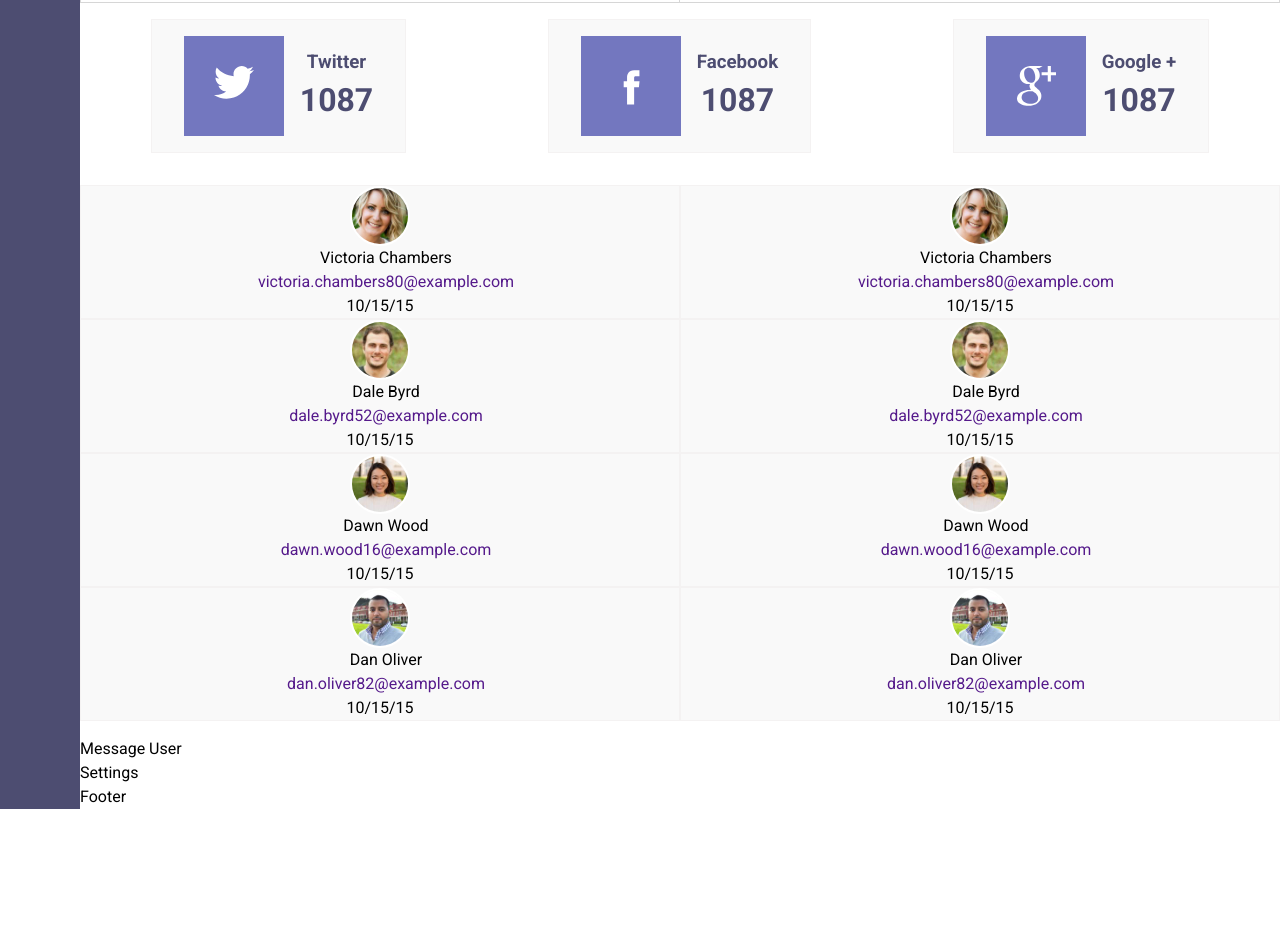
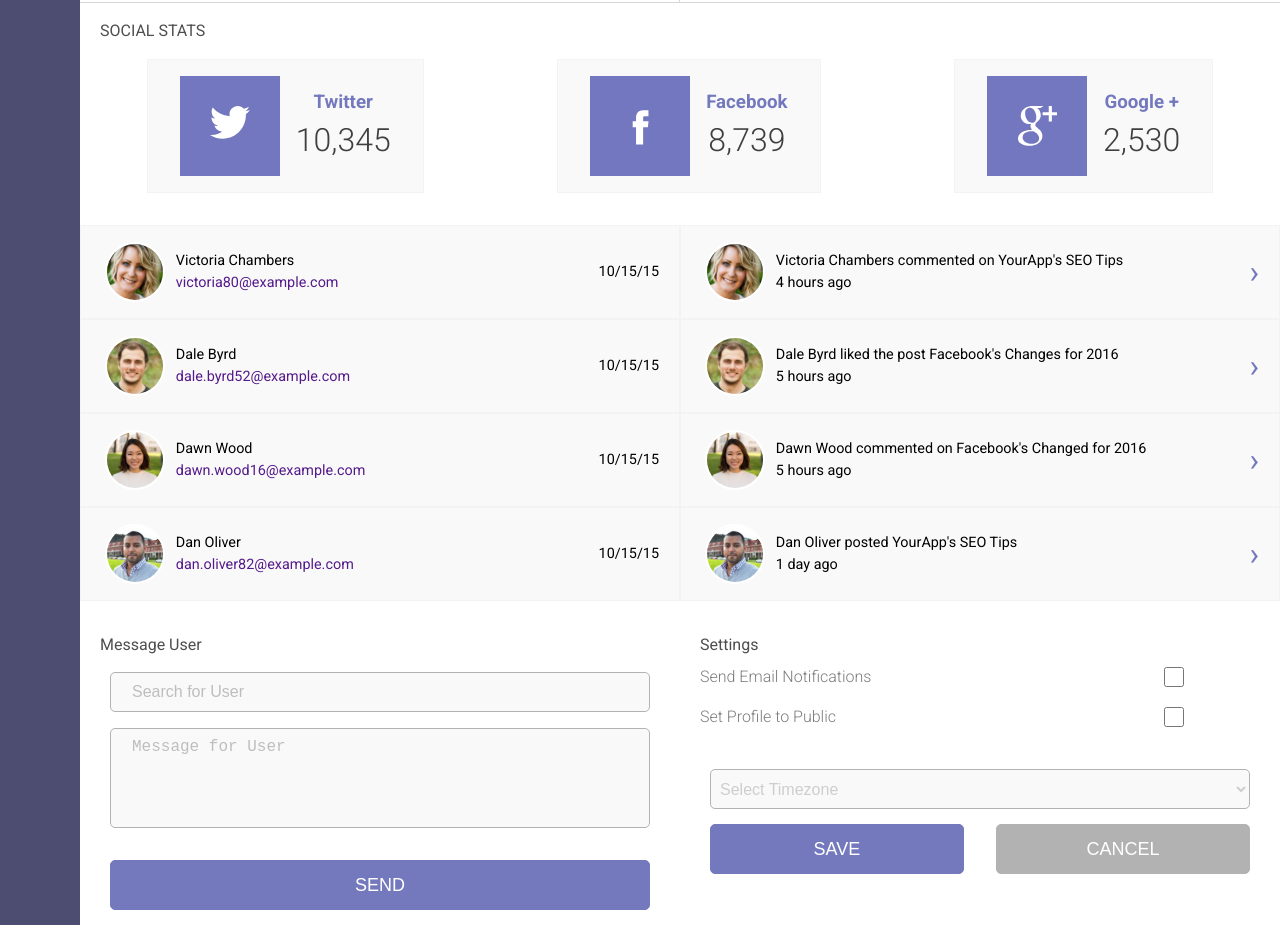
Before and after one commit to chamberino/project_7_web_app_dashboard, a plain HTML site: page index.html in a window 1280 px wide. Shown: the part 931-1856 px from the top of the page. Before the commit the page ends 1740 px from the top, so only its background shows below. Drawn offline with nearby package versions, Linux system fonts and the light colour scheme.

Commit message:
Finished Layout

```diff
--- a/css/styles.css
+++ b/css/styles.css
@@ -19,6 +19,35 @@ ul {
   padding-left: .75em;
 }
 
+span {
+  font-size: 2em;
+  color: var(--color-primary);
+}
+
+span:hover {
+  cursor: pointer;
+}
+
+button {
+  color: #FFF;
+  display: block;
+  width: 90%;
+  padding: .75em;
+  margin: 15px auto;
+  background-color: var(--color-primary);
+  font-size: 18px;
+  text-align: center;
+  font-style: normal;
+  border-radius: 5px;
+  border: 1px solid var(--color-primary);
+  transition: background-color .25s ease-out;
+}
+
+button:hover {
+    background-color:var(--color-secondary);
+    box-shadow: 0 -1px 0 rgba(255,255,255,0.1) inset;
+}
+
 /* VARIABLES */
 :root {
   --color-primary: #7479BD;
@@ -31,7 +60,7 @@ ul {
   width: 100%;
   display: grid;
   grid-template-columns: 80px 1fr 1fr;
-  grid-template-rows: 80px 80px;
+  grid-template-rows: 70px 80px;
   grid-auto-columns: ;
   /* grid-auto-rows: 400px; */
   /* grid-gap: 10px; */
@@ -45,10 +74,7 @@ ul {
     "sidebar new-members new-members"
     "sidebar recent-activity recent-activity"
     "sidebar message message"
-    "sidebar settings settings"
-
-    "sidebar footer footer";
-
+    "sidebar settings settings";
   }
   /* Set only the top row to 100px */
 
@@ -70,6 +96,18 @@ ul {
 
 .tab {
   display: none;
+}
+
+.bell {
+  position: relative;
+  cursor: pointer;
+}
+
+.active-alert {
+  position: absolute;
+  bottom: 12px;
+  left: 22px;
+  color: #81C98F;
 }
 
 .arrow {
@@ -132,7 +170,7 @@ ul {
 .sidebar {
   position: relative;
   right: 80px;
-  bottom: 80px;
+  /* bottom: 80px; */
   -webkit-transition: right .5s;
 }
 
@@ -185,21 +223,20 @@ ul {
   grid-area: settings;
 }
 
-footer {
-  grid-area: footer;
-}
-
-
-
 /*Page Styles*/
 
 .section-title {
   font-size: 1em;
-  font-weight: 300;
-  color: #3f3f3f;
+  font-weight: 400;
+  color: #4f4e4e;
   padding-top: 1em;
-  padding-left: 1em;
+  padding-left: 20px;
   margin: 0 auto;
+  text-align: center;
+}
+
+.traffic .section-title {
+  padding-top: 0;
 }
 
 .grid > * {
@@ -221,12 +258,14 @@ footer {
   font-weight: 300;
 }
 
-.head h1 {
-  font-weight: 400;
+.logo {
+  padding-left: 1em;
+  font-weight: 100;
+  font-size: 1.5em;
 }
 
-.logo {
-  padding-left: 1em;
+.logo:hover {
+  cursor: pointer;
 }
 
 .profile {
@@ -247,6 +286,24 @@ footer {
   display: inline;
 }
 
+.profile-image {
+  width: 50px;
+  height: 50px;
+  border: none;
+  /* margin-top: 2px; */
+  margin-left: 1em;
+  cursor: pointer;
+}
+
+.profile-img-container {
+  /* padding-left: ; */
+  border-left: 1px solid var(--color-secondary);
+}
+
+.userName {
+  display: none;
+}
+
 .sidebar {
   background-color: var(--color-secondary);
   display: flex;
@@ -255,7 +312,31 @@ footer {
 }
 
 .sidebar-icon {
-  margin: .75em 0;
+  margin: 1.5em 0;
+  opacity: .5;
+}
+.sidebar-icon:hover {
+  cursor: pointer;
+  opacity: 10;
+  transition: all .5s;
+}
+
+/* .sidebar-icon {
+  border-left: 3px solid #81C98F;
+} */
+
+.active {
+  border-right: 4px solid #81C98F;
+  border-radius: 5px;
+  padding-left: 2em;
+  height: 50px;
+  position: absolute;
+  right: 4.8em;
+  top: .75em;
+}
+
+.active-icon {
+  opacity: 10;
 }
 
 .search {
@@ -268,25 +349,63 @@ footer {
   /* border-bottom: solid 1px #f4f2f2; */
 }
 
-/* #search {
-  width: 70%;
+/* .message button {
+  margin-bottom: 4em;
 } */
 
+textarea,
+select,
 input {
   border: 1px solid #b2b2b2;
-  width: 300px;
+  width: 90%;
   padding: 5px;
-  margin: 15px;
+  margin: 15px auto;
   height: 40px;
-  border-radius: 8px;
+  border-radius: 5px;
   display: block;
   font-size: 16px;
+  font-weight: 300;
   background: #f9f9f9;
+  transition: background-color .25s ease-out;
+  color: #cecece;
+}
+
+#search {
   background-image: url(../icons/search-interface-symbol.svg);
   background-size: 20px;
   background-repeat: no-repeat;
   background-position: 97% 53%;
-  transition: background-color .25s ease-out;
+}
+
+textarea {
+  margin-top: 1em;
+  margin-bottom: 2em;
+  height: 100px;
+  resize: none;
+}
+
+input.checkbox {
+  width: 20px;
+  display: inline-block;
+  margin: 0;
+  margin-right: 6em;
+}
+
+label {
+  font-size: 1em;
+  padding-right: 20px;
+  padding-left: 20px;
+  color: #7c7c7c;
+  font-weight: 300;
+  display: inline-block;
+  position
+}
+
+.settings-options {
+  display: flex;
+  flex-direction: row-reverse;
+  justify-content: space-between;
+  align-items: center;
 }
 
 ::-webkit-input-placeholder {
@@ -294,7 +413,8 @@ input {
   font-weight: lighter;
   color: #bfbdbd;
   font-size: 1em;
-  padding-left: 1.5em;
+  padding-left: 1em;
+  padding-top: 4px;
 }
 
 
@@ -310,6 +430,10 @@ input {
 .daily-traffic-container {
   margin: auto;
   height: 210px;
+  padding: 1em;
+}
+.traffic-chart {
+  margin: auto;
   border: 1px solid #d6d6d6;
   border-bottom: none;
   padding-top: 1em;
@@ -318,14 +442,20 @@ input {
 .traffic-container,
 .mobile-container {
   display: block;
-  /* position: relative; */
   margin: auto;
   height: 182px;
   width: 95%;
   padding: 1em;
 }
 
-.social-stats {
+/* .social-stats {
+  display: flex;
+  flex-direction: column;
+  align-items: center;
+  justify-content: space-around;
+} */
+
+.social-stats-container {
   display: flex;
   flex-direction: column;
   align-items: center;
@@ -351,11 +481,19 @@ input {
   margin: 1em auto;
 }
 
+.social-div h3 {
+  color: var(--color-primary);
+}
+
 .social-div h1,
 .social-div h3 {
   margin: auto;
-  /* margin-left: 1em; */
   text-align: center;
+}
+
+.social-div h1 {
+  font-weight: 300;
+  color: #3f3f3f;
 }
 
 
@@ -382,24 +520,46 @@ input {
   border: solid 1px #f4f2f2;
 }
 
-.member ul {
+.member ul,
+.member p {
   margin: 0;
-}
-
-.date {
-  margin: 0;
-  /* margin-left: auto; */
+  font-size: .8em;
 }
 
 .recent-activity {
   padding-top: 1em;
 }
 
-.grid div {
-  /* background-color: #8494a4; */
+.settings-buttons {
+  display: flex;
+  justify-content: space-between;
+  width: 90%;
+  margin: 0 auto;
 }
-footer {
-  /* background-color: #33cacb; */
+.settings-buttons button {
+  /* margin: 0 1em; */
+  width: 47%;
+  margin: 0;
+}
+
+button.cancel {
+  background-color: #b2b2b2;
+  border: 1px solid #b2b2b2;
+}
+
+button.cancel:hover {
+  background-color:#939393;
+  border: 1px solid #939393;
+  box-shadow: 0 -1px 0 rgba(255,255,255,0.1) inset;
+}
+
+.member ul,
+.member p {
+  font-size: 1em;
+}
+
+.settings-options:last-of-type {
+  margin-bottom: 2em;
 }
 
 
@@ -414,17 +574,18 @@ footer {
       "sidebar daily-traffic mobile-users"
       "sidebar social-stats social-stats"
       "sidebar new-members recent-activity"
+      "sidebar message settings";
 
-      "sidebar message message"
-      "sidebar settings settings"
-
-      "sidebar footer footer";
-      grid-template-rows: 80px 80px;
+    grid-template-rows: 80px 80px;
   }
 
   .grid-item {
     -webkit-transition: right .5s;
     right: 0px;
+  }
+
+  .userName {
+    display: block;
   }
 
   .alert {
@@ -450,8 +611,23 @@ footer {
     border-bottom: solid 1px #f4f2f2;
   }
 
-  input {
+  #search {
     background: #fff;
+    width: 40%;
+    margin-right: 0;
+    padding-right: 0;
+  }
+
+  div.search.grid-item {
+    padding-right: 4%;
+  }
+
+.section-title {
+  text-align: left;
+}
+
+  .traffic-chart {
+
   }
 
   .daily-traffic-container {
@@ -460,7 +636,11 @@ footer {
     border:none;
   }
 
-  .traffic-container {
+  .traffic-chart {
+    border:none;
+  }
+
+  .daily-traffic {
     border-left: none;
   }
   .mobile-container {
@@ -470,20 +650,19 @@ footer {
   .mobile-container {
     height: 290px;
     padding: 2em;
-
   }
 
   .tab {
     display: block;
     position: absolute;
     background-color: #fff;
-    font-weight: 300;
+    font-weight: 400;
     font-size: 1em;
-    color: #3f3f3f;
+    color: #4f4e4e;
     border-right: solid 1px #f4f2f2;
     height: 80px;
     top: -90px;
-    padding-top: 20px;
+    padding-top: 30px;
     padding-right: 1.5em;
     padding-left: 1.5em;
   }
@@ -492,14 +671,35 @@ footer {
     justify-content: flex-end;
   }
 
-  .social-stats {
+  .social-stats-container {
     flex-direction: row;
   }
 
   .mobile-users {
     border-left: none;
+    border-right: none;
     border-top: 1px solid #d6d6d6;
   }
+  .member {
+    flex-direction: row;
+    align-items: center;
+    width: 100%;
+    padding: 1em 0 1em 1em;
+    text-align: left;
+  }
+
+  .date {
+    margin: 0;
+    margin-left: auto;
+    padding-right: .5em;
+  }
+
+  .member ul,
+  .member p {
+    font-size: .8em;
+  }
+}
+
 
 
 @media screen and (min-width: 950px) {
@@ -515,4 +715,15 @@ footer {
     height: 50px;
     padding: 1em;
   }
+
+  .member {
+    padding: 1em 2% 1em 4%;
+  }
 }
+
+@media screen and (min-width: 1070px) {
+  .member ul,
+  .member p {
+    font-size: .9em;
+  }
+}
--- a/index.html
+++ b/index.html
@@ -14,16 +14,21 @@ width="60px"/>
         <header class="head">
           <h1 class="logo"><strong>Your</strong>App™</h1>
           <div class="profile">
-            <img class="bell" src="icons/icon-bell.svg" height="30px"
+            <div class="bell">
+              <img src="icons/icon-bell.svg" height="30px"
     width="30px"/>
-            <h1>|</h1>
+              <p class="active-alert">&#9679;</p>
+            </div>
+            <div class="profile-img-container">
               <img src="images/Chambers_Union.JPG" alt="Michael Chambers Headshot" class="profile-image">
-            <!-- <h4>Michael Chambers</h4> -->
+            </div>
+            <h4 class="userName">Michael Chambers</h4>
           </div>
         </header>
 
         <nav class="sidebar grid-item">
-          <img class="sidebar-icon" src="icons/icon-dashboard.svg" height="30px"width="30px"/>
+          <div class="active"></div>
+          <img class="sidebar-icon active-icon" src="icons/icon-dashboard.svg" height="30px"width="30px"/>
           <img class="sidebar-icon" src="icons/icon-members.svg" height="30px"width="30px"/>
           <img class="sidebar-icon" src="icons/icon-visits.svg" height="30px"width="30px"/>
           <img class="sidebar-icon" src="icons/icon-settings.svg" height="30px"width="30px"/>
@@ -39,9 +44,11 @@ width="60px"/>
             <h3><strong>Alert:</strong> Nullam quis risus eget urna mollis ornare vel eu leo. Nullam id dolor nibh ultricies vehicula ut id elit.</h3>
             <h2 class ="close-alert">&times</h2>
           </div>
+          <div class="traffic-chart">
           <h1 class="section-title">TRAFFIC</h1>
           <div class="daily-traffic-container">
             <canvas id="myChart"></canvas>
+          </div>
           </div>
         </div>
 
@@ -62,25 +69,28 @@ width="60px"/>
         </div>
 
         <div class="social-stats grid-item">
+          <h1 class="section-title">SOCIAL STATS</h1>
+          <div class="social-stats-container">
             <div class="social-div">
               <img class="social-icon" src="icons/icon-twitter.svg" >
               <div>
                 <h3>Twitter</h3>
-              <h1>1087</h1>
+                <h1>10,345</h1>
               </div>
             </div>
             <div class="social-div">
               <img class="social-icon" src="icons/icon-facebook.svg" height="60px"width="60px"/>
               <div>
                 <h3>Facebook</h3>
-              <h1>1087</h1>
+                <h1>8,739</h1>
               </div>
             </div>
             <div class="social-div">
               <img class="social-icon" src="icons/icon-google-plus.svg" height="60px"width="60px"/>
               <div>
                 <h3>Google +</h3>
-              <h1>1087</h1>
+                <h1>2,530</h1>
+              </div>
             </div>
           </div>
         </div>
@@ -90,9 +100,11 @@ width="60px"/>
             <img src="images/member-1.jpg" alt="Victoria Chambers" class="member-pic">
             <ul>
               <li>Victoria Chambers</li>
-              <li><a href>victoria.chambers80@example.com</a></li>
+              <li><a href>victoria80@example.com</a></li>
             </ul>
-            <p class="date">10/15/15</p>
+            <div class="date">
+              <p>10/15/15</p>
+            </div>
           </div>
           <div class="member">
             <img src="images/member-2.jpg" alt="Dale Byrd" class="member-pic">
@@ -100,7 +112,9 @@ width="60px"/>
               <li>Dale Byrd</li>
               <li><a href>dale.byrd52@example.com</a></li>
             </ul>
-              <p class="date">10/15/15</p>
+            <div class="date">
+              <p>10/15/15</p>
+            </div>
           </div>
           <div class="member">
             <img src="images/member-3.jpg" alt="Dawn Wood" class="member-pic">
@@ -108,7 +122,9 @@ width="60px"/>
               <li>Dawn Wood</li>
               <li><a href>dawn.wood16@example.com</a></li>
             </ul>
-            <p class="date">10/15/15</p>
+            <div class="date">
+              <p>10/15/15</p>
+            </div>
           </div>
             <div class="member">
             <img src="images/member-4.jpg" alt="Dan Oliver" class="member-pic">
@@ -116,7 +132,9 @@ width="60px"/>
               <li>Dan Oliver</li>
               <li><a href>dan.oliver82@example.com</a></li>
             </ul>
-            <p class="date">10/15/15</p>
+            <div class="date">
+              <p>10/15/15</p>
+            </div>
           </div>
         </div>
 
@@ -124,42 +142,76 @@ width="60px"/>
           <div class="member">
             <img src="images/member-1.jpg" alt="Victoria Chambers" class="member-pic">
             <ul>
-              <li>Victoria Chambers</li>
-              <li><a href>victoria.chambers80@example.com</a></li>
+              <li>Victoria Chambers commented on YourApp's SEO Tips</li>
+              <li>4 hours ago</li>
             </ul>
-            <p class="date">10/15/15</p>
+            <div class="date">
+              <span>&#8250;</span>
+            </div>
           </div>
           <div class="member">
             <img src="images/member-2.jpg" alt="Dale Byrd" class="member-pic">
             <ul>
-              <li>Dale Byrd</li>
-              <li><a href>dale.byrd52@example.com</a></li>
+              <li>Dale Byrd liked the post Facebook's Changes for 2016</li>
+              <li>5 hours ago</li>
             </ul>
-              <p class="date">10/15/15</p>
+            <div class="date">
+              <span>&#8250;</span>
+            </div>
           </div>
           <div class="member">
             <img src="images/member-3.jpg" alt="Dawn Wood" class="member-pic">
             <ul>
-              <li>Dawn Wood</li>
-              <li><a href>dawn.wood16@example.com</a></li>
+              <li>Dawn Wood commented on Facebook's Changed for 2016</li>
+              <li>5 hours ago</li>
             </ul>
-            <p class="date">10/15/15</p>
+            <div class="date">
+              <span>&#8250;</span>
+            </div>
           </div>
             <div class="member">
             <img src="images/member-4.jpg" alt="Dan Oliver" class="member-pic">
             <ul>
-              <li>Dan Oliver</li>
-              <li><a href>dan.oliver82@example.com</a></li>
+              <li>Dan Oliver posted YourApp's SEO Tips</li>
+              <li>1 day ago</li>
             </ul>
-            <p class="date">10/15/15</p>
+            <div class="date">
+              <span>&#8250;</span>
+            </div>
           </div>
         </div>
 
-        <div class="message grid-item">Message User</div>
+        <div class="message grid-item">
+          <h1 class="section-title">Message User</h1>
+          <input required class="field" type="text" id="name" name="user_name" placeholder="Search for User">
+          <textarea id="other_topics" name="user_interests" maxlength="280" placeholder="Message for User"></textarea>
+          <button type="submit">SEND</button>
+        </div>
 
-        <div class="setting grid-item">Settings</div>
+        <div class="settings grid-item">
+          <h1 class="section-title">Settings</h1>
+          <div class="settings-options">
+            <input class="checkbox" type="checkbox" id="html_news" value="newsletter_html" name="newsletter"><label for="html_news">Send Email Notifications</label>
+          </div>
+          <div>
+            <div class="settings-options">
+              <input class="checkbox" type="checkbox" id="checkbox" value="newsletter_html" name="newsletter"><label for="html_news">Set Profile to Public</label>
+            </div>
+          </div>
+          <select class="field" id="state" name="user_state">
+            <optgroup label="State">
+              <option value="" disabled selected>Select Timezone</option>
+              <option value="AL">Alabama</option>
+            	<option value="AK">Alaska</option>
+            </optgroup>
+          </select>
+          <div class="settings-buttons">
+            <button class="save" type="button">SAVE</button>
+            <button class="cancel" type="button">CANCEL</button>
+          </div>
+        </div>
 
-        <footer class=grid-item>Footer</footer>
+        <!-- <footer class=grid-item>Footer</footer> -->
 
       </div>
       <script src="https://cdnjs.cloudflare.com/ajax/libs/Chart.js/2.7.2/Chart.min.js"></script>
```
Also changed, not shown: dashboard.png. Lines whose indentation alone changed are shown as unchanged.
